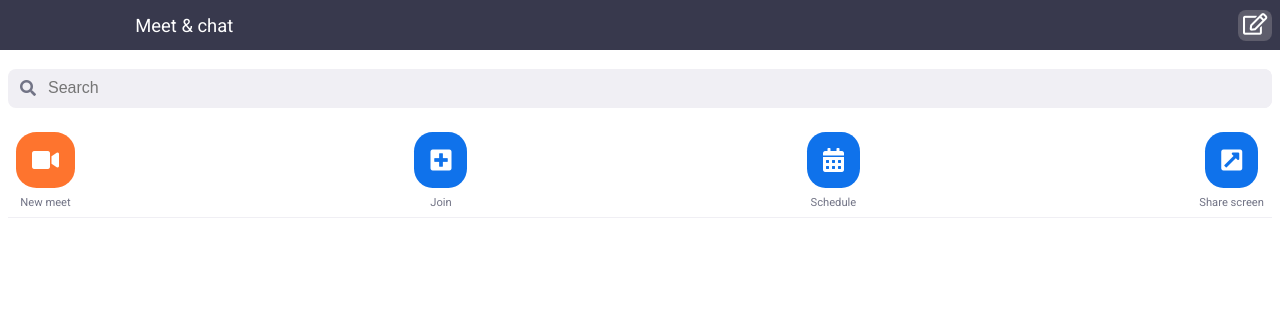
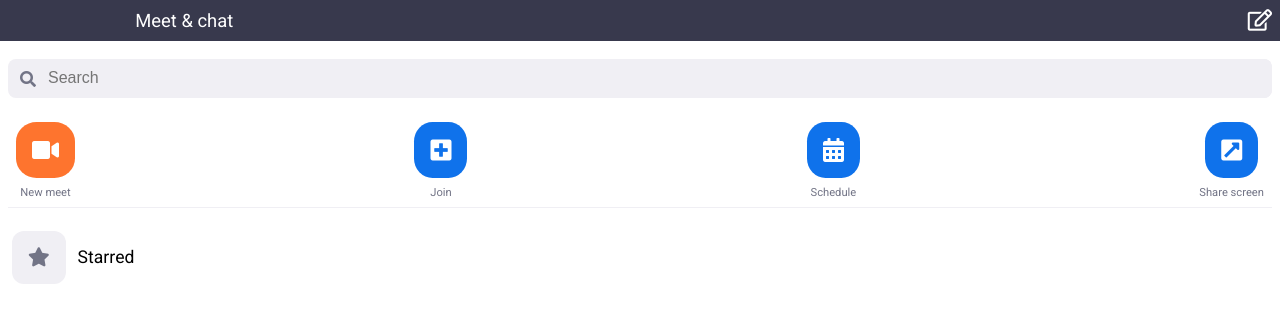
Before and after one commit to or-abdillh/zoom-clone, a Vue app: page / in a window 1280 px wide. Shown: the top 322 px of the page. Built offline with nearby package versions, Linux system fonts and the light colour scheme.

Commit message:
Create body component and fixing header style component

```diff
--- a/src/App.vue
+++ b/src/App.vue
@@ -1,18 +1,21 @@
 <template>
    <Header></Header>
    <MenuBar></MenuBar>
+   <MainScreen></MainScreen>
 </template>
 
 <script>
 
    import Header from './components/Header.vue';
    import MenuBar from './components/MenuBar.vue';
+   import MainScreen from './components/Body.vue';
 
    export default {
       name: 'App',
       components: {
          Header,
-         MenuBar
+         MenuBar,
+         MainScreen
       }
    }
 
--- a/src/components/Body.vue
+++ b/src/components/Body.vue
@@ -0,0 +1,67 @@
+<template>
+   <section class="main-screen">
+      <div class="lists">
+         <ul>
+            <li class="list">
+               <span class="icon">
+                  <i class="fas fa-star"></i>
+               </span>
+               <p>Starred</p>
+            </li>
+         </ul>
+      </div>
+      <div class="thumb-alert">
+
+      </div>
+   </section>
+</template>
+
+<script>
+
+   export default {
+      name: 'MainScreen'
+   }
+
+</script>
+
+<style lang="scss">
+
+   @import 'src/style/_colors';
+
+   .main-screen {
+      width: 100%;
+      box-sizing: border-box;
+      font-family: 'Roboto', Sans-Serif;
+      padding: .75rem;
+
+      .lists {
+         width: 100%;
+
+         .list {
+            width: 100%;
+            display: flex;
+            align-items: center;
+
+            p {
+               font-weight: 400;
+               margin-left: .75rem;
+               font-size: 1.1rem;
+            }
+
+            .icon {
+               background: $anti-white;
+               padding: 1rem;
+               border-radius: 12px;
+
+               i {
+                  color: $gray;
+                  font-size: 1.2rem;
+               }
+            }
+         }
+      }
+   }
+
+
+
+</style>
--- a/src/components/Header.vue
+++ b/src/components/Header.vue
@@ -33,9 +33,6 @@
       }
 
       span {
-         background: $arsenic-sm;
-         padding: .3rem;
-         border-radius: 8px;
          display: grid;
          place-items: center;;
 
```
